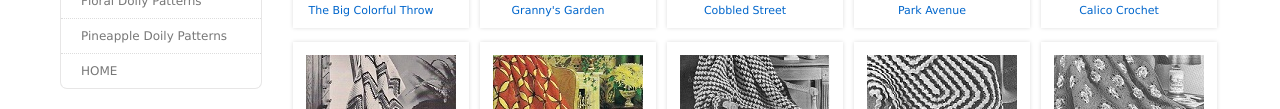
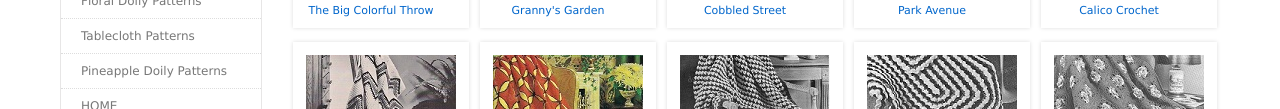
Before and after one commit to doilybox/free-crochet, a plain HTML site: page afghan.html in a window 1280 px wide. Shown: the part 248-357 px from the top of the page. Drawn offline with Linux system fonts and the light colour scheme.

Commit message:
Update afghan.html

```diff
--- a/afghan.html
+++ b/afghan.html
@@ -29,6 +29,7 @@
 				<li><a href="bedspread.html">Bedspread Patterns</a></li>
 				<li><a href="round.html">Decorative Doily Patterns</font></a></li>
 				<li><a href="floral.html">Floral Doily Patterns</a></li>
+	                         <li><a href="tablecloths.html">Tablecloth Patterns</a></li>
                 <li><a href="pineapple.html">Pineapple Doily Patterns</a></li>
                 <li><a href="index.html">HOME</a></li>
 
```
